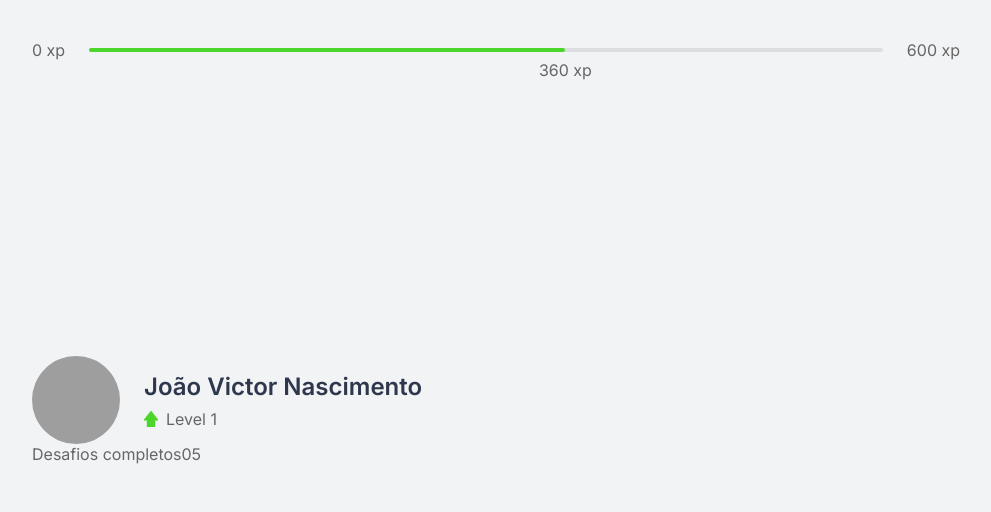
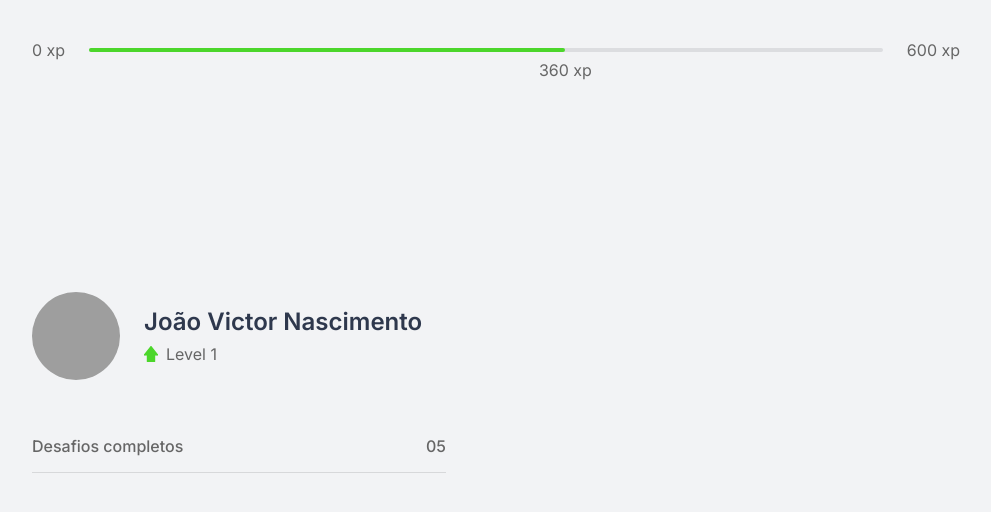
Before and after one commit to nascjoao/moveit, a Next.js app: page / in a window 1280 px wide. Shown: the top 512 px of the page, without its empty margins (144-1135 px from the left). Built offline with nearby package versions, Linux system fonts and the light colour scheme; grey boxes are pictures that could not be loaded.

Commit message:
style .completedChallengesContainer

```diff
--- a/src/styles/components/CompletedChallenges.module.css
+++ b/src/styles/components/CompletedChallenges.module.css
@@ -0,0 +1,11 @@
+.completedChallengesContainer {
+    display: flex;
+    align-items: center;
+    justify-content: space-between;
+
+    margin: 3.5rem 0;
+    padding-bottom: 1rem;
+    border-bottom: 1px solid #d7d8da;
+
+    font-weight: 500;
+}
```
